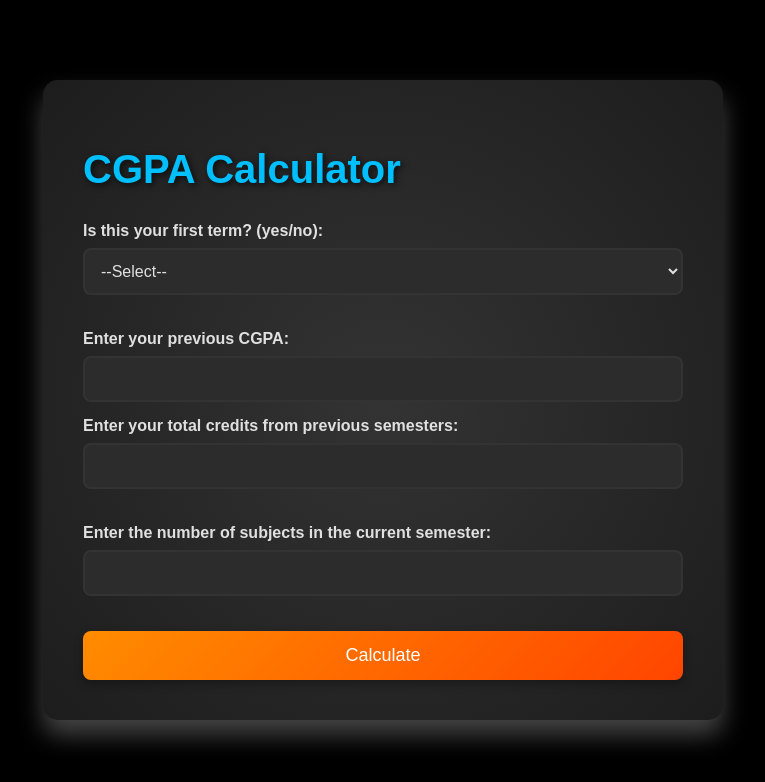
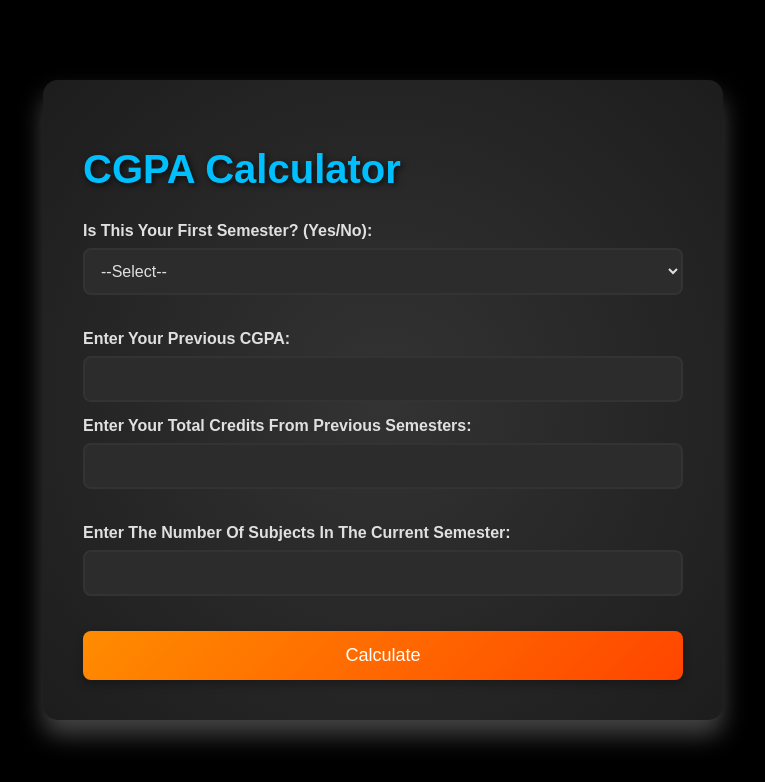
Before and after one commit to TheVixhal/CGPA-CALCULATOR, a Flask app: page / in a window 1280 px wide. Shown: the top 782 px of the page, without its empty margins (257-1022 px from the left). Run offline with Flask 3, Linux system fonts and the light colour scheme.

Commit message:
Update index.html

```diff
--- a/templates/index.html
+++ b/templates/index.html
@@ -127,7 +127,7 @@
         <h1>CGPA Calculator</h1>
         <form action="/calculate" method="POST">
             <div class="section">
-                <label for="is_first_term">Is this your first term? (yes/no):</label>
+                <label for="is_first_term">Is This Your First Semester? (Yes/No):</label>
                 <select id="is_first_term" name="is_first_term" required>
                     <option value="">--Select--</option>
                     <option value="yes">Yes</option>
@@ -136,14 +136,14 @@
             </div>
 
             <div id="previous-term" class="section">
-                <label for="previous_cgpa">Enter your previous CGPA:</label>
+                <label for="previous_cgpa">Enter Your Previous CGPA:</label>
                 <input type="number" id="previous_cgpa" name="previous_cgpa">
-                <label for="previous_credits">Enter your total credits from previous semesters:</label>
+                <label for="previous_credits">Enter Your Total Credits From Previous Semesters:</label>
                 <input type="number" id="previous_credits" name="previous_credits">
             </div>
 
             <div class="section">
-                <label for="num_subjects">Enter the number of subjects in the current semester:</label>
+                <label for="num_subjects">Enter The Number Of Subjects In The Current Semester:</label>
                 <input type="number" id="num_subjects" name="num_subjects" min="1" required>
             </div>
 
```
